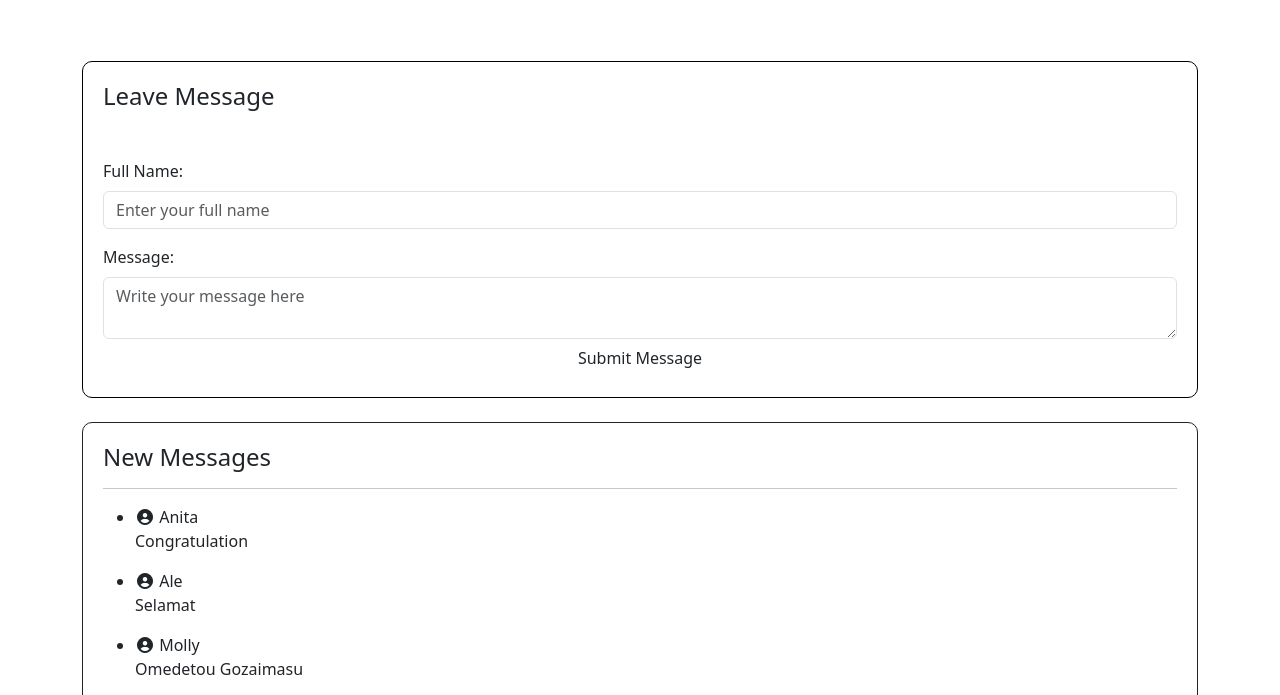
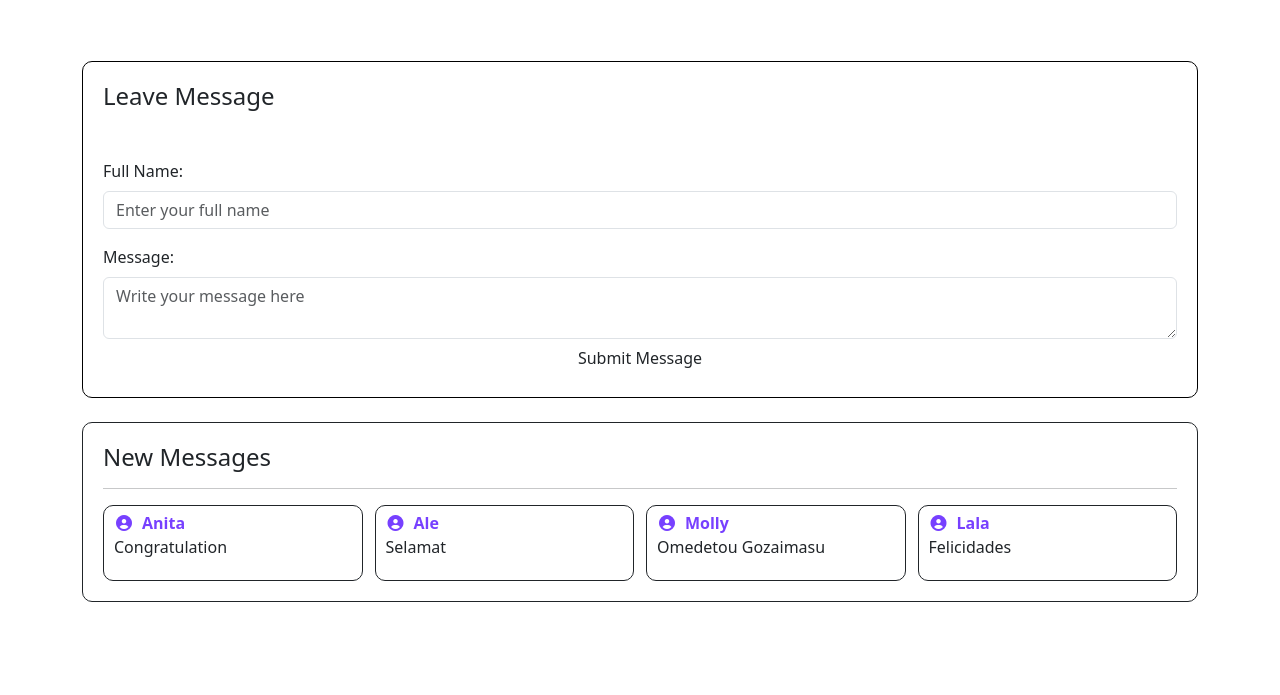
Before and after one commit to nitantla/Tugas2-InteraktiveGuestBook, a plain HTML site: page index.html in a window 1280 px wide. Shown: the part 91-786 px from the top of the page. Drawn offline with nearby package versions, Linux system fonts and the light colour scheme.

Commit message:
[feat]: styling list message

```diff
--- a/assets/css/style.css
+++ b/assets/css/style.css
@@ -26,7 +26,29 @@
     box-sizing: border-box;
 }
 
+.guestbookCard {
+    list-style: none;
+    display: grid;
+    grid-template-columns: repeat(auto-fit, minmax(250px, 1fr));
+    gap: 12px;
+    padding: 0;
+    margin: 0;
+}
 
+.card-item {
+    border: 1px solid;
+    border-radius: 10px;
+    padding: 5px 10px;
+    overflow-wrap: anywhere;
+}
+
+.card-user {
+    display: flex;
+    align-items: center;
+    gap: 8px;
+    font-weight: bold;
+    color: oklch(56% 0.26 288);
+}
 
 footer {
     text-align: center;
```
